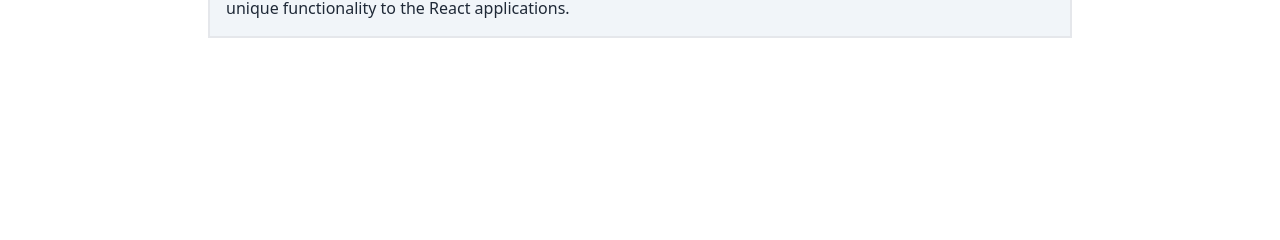
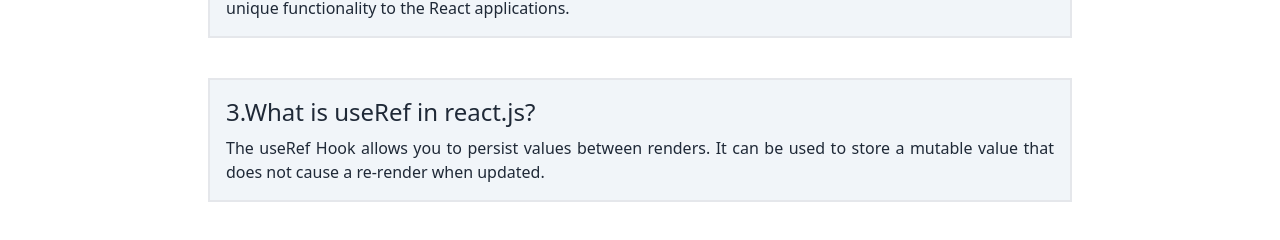
Before and after one commit to ashikur-rahman-asif/Monster-9, a React (Vite) app: page /blogs in a window 1280 px wide. Shown: the part 398-638 px from the top of the page. Built offline with nearby package versions, Linux system fonts and the light colour scheme.

Commit message:
question 3 added

```diff
--- a/src/components/Blogs/Blogs.jsx
+++ b/src/components/Blogs/Blogs.jsx
@@ -22,6 +22,14 @@ const Blogs = () => {
             </div>
           </div>
         </div>
+        <div className="mt-10">
+          <div className="grid grid-cols-1 gap-4 text-justify">
+            <div className="border-solid border-2 p-4 bg-slate-100">
+              <h3 className="text-2xl">3.What is useRef in react.js?</h3>
+              <p className="mt-2">The useRef Hook allows you to persist values between renders. It can be used to store a mutable value that does not cause a re-render when updated.  </p>
+            </div>
+          </div>
+        </div>
      </div>
     </div>
   );
```
